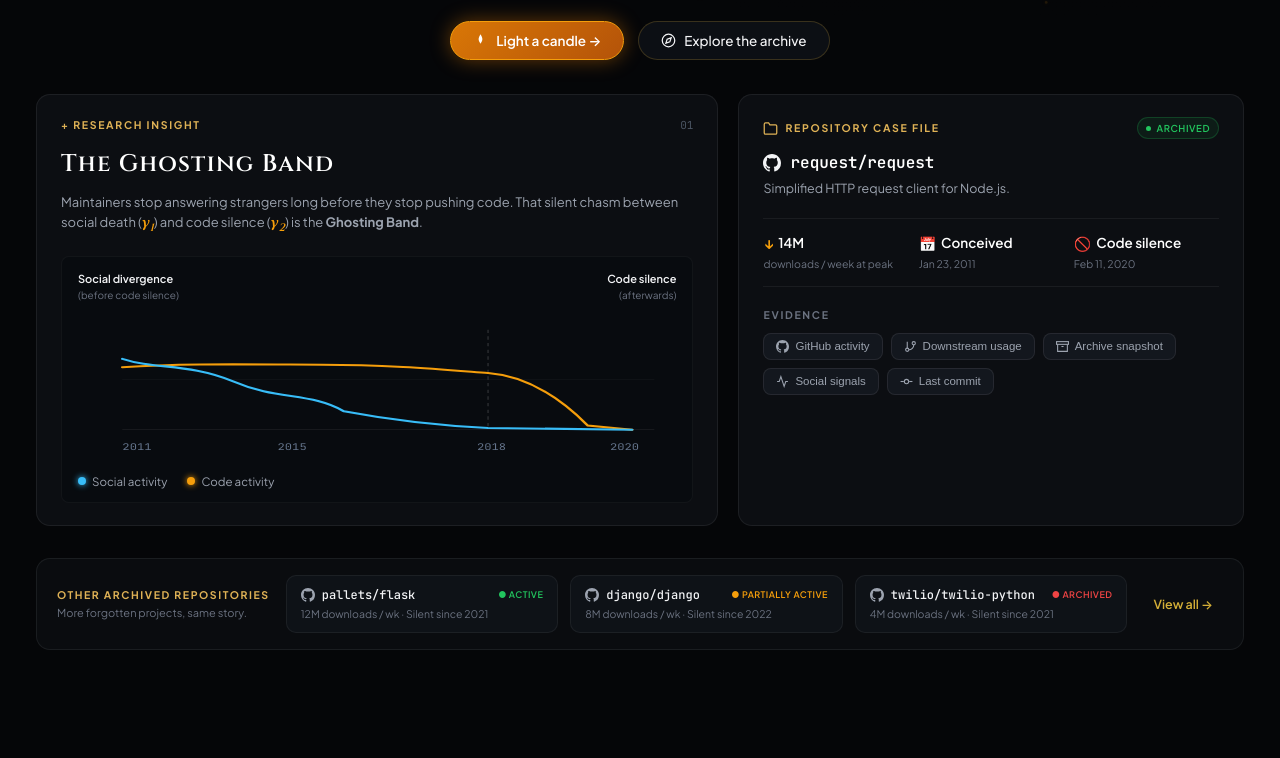
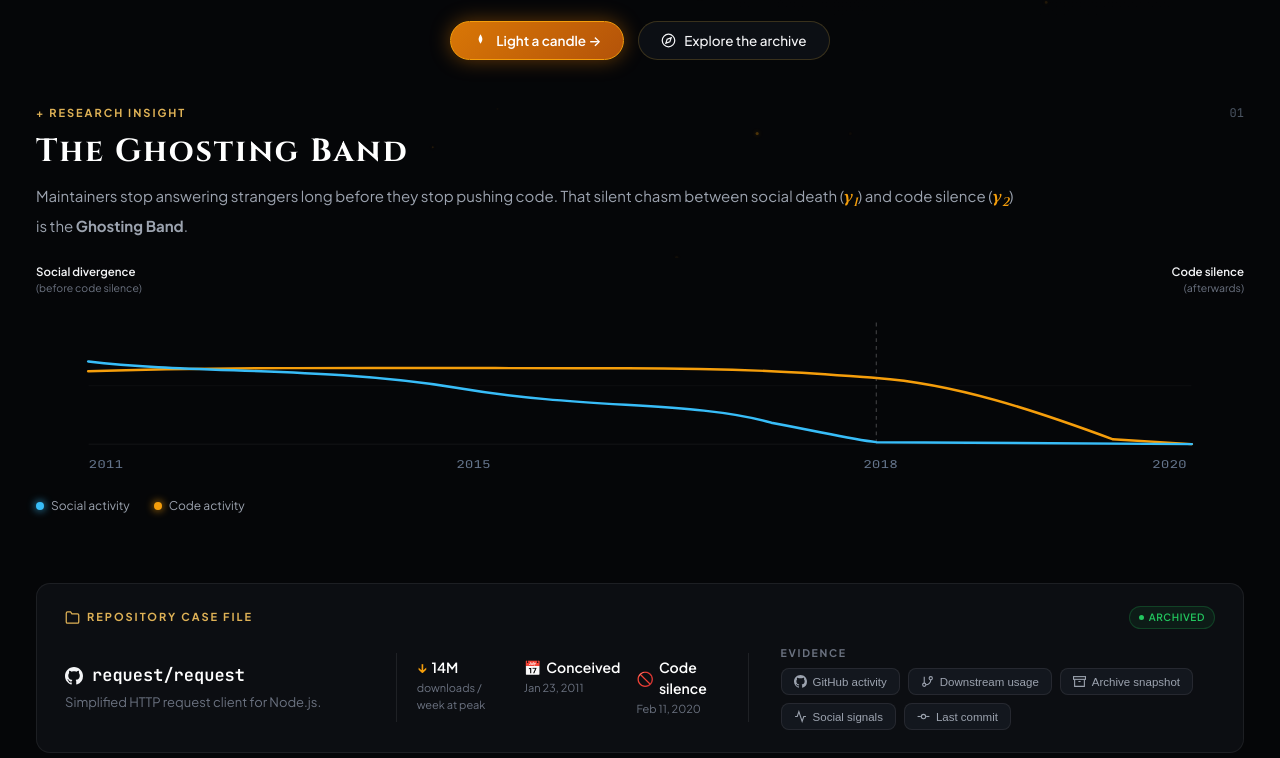
Before and after one commit to aiwithrajan/ofrenda, a plain HTML site: page altar/index.html in a window 1280 px wide. Shown: the part 542-1300 px from the top of the page. Before the commit the page ends 1240 px from the top, so only its background shows below. Drawn offline with Linux system fonts and the light colour scheme.

Commit message:
feat(ui): full-width direct research insight without container, case file positioned underneath

```diff
--- a/altar/index.html
+++ b/altar/index.html
@@ -298,24 +298,21 @@
       </div>
     </section>
 
-    <!-- Two Split Cards: Research Insight & Repository Case File -->
-    <section class="research-split-grid" aria-label="Forensic Investigation Details">
-
-      <!-- Card 1: The Ghosting Band Research Insight -->
-      <article class="glass-card insight-card">
-        <div class="card-top-meta">
+    <!-- Full-Width Direct Research Insight (No heavy container, written directly) -->
+    <section class="research-direct-section" aria-label="Forensic Research Insight">
+      <div class="direct-insight-meta">
         <span class="card-eyebrow">+ RESEARCH INSIGHT</span>
         <span class="card-index">01</span>
       </div>
 
-        <h2 class="card-title">The Ghosting Band</h2>
+      <h2 class="direct-insight-title">The Ghosting Band</h2>
 
-        <p class="card-narrative">
+      <p class="direct-insight-narrative">
         Maintainers stop answering strangers long before they stop pushing code. That silent chasm between social death (<span class="math-term">&gamma;<sub>1</sub></span>) and code silence (<span class="math-term">&gamma;<sub>2</sub></span>) is the <strong>Ghosting Band</strong>.
       </p>
 
-        <!-- Dynamic Visual Graph -->
-        <div class="chart-container">
+      <!-- Direct Full-Width Visual Graph -->
+      <div class="direct-chart-wrap">
         <div class="chart-annotation-bar">
           <div class="annot-left">
             <span class="annot-title">Social divergence</span>
@@ -327,9 +324,9 @@
           </div>
         </div>
 
-          <!-- SVG Chart Curve -->
-          <div class="svg-chart-box">
-            <svg class="ghosting-svg-chart" viewBox="0 0 540 180" preserveAspectRatio="none" aria-label="Social vs Code Activity Divergence Chart">
+        <!-- SVG Chart Curve Across Full Width -->
+        <div class="svg-chart-box direct-svg-box">
+          <svg class="ghosting-svg-chart" viewBox="0 0 920 180" preserveAspectRatio="none" aria-label="Social vs Code Activity Divergence Chart">
             <defs>
               <linearGradient id="blueGlow" x1="0" y1="0" x2="0" y2="1">
                 <stop offset="0%" stop-color="#38bdf8" stop-opacity="0.25"/>
@@ -341,28 +338,28 @@
               </linearGradient>
             </defs>
 
-              <!-- Subtle Grid & Division Line -->
-              <line x1="40" y1="140" x2="520" y2="140" stroke="rgba(255,255,255,0.08)" stroke-width="1" />
-              <line x1="40" y1="80" x2="520" y2="80" stroke="rgba(255,255,255,0.04)" stroke-width="1" />
+            <!-- Grid & Division Line -->
+            <line x1="40" y1="140" x2="880" y2="140" stroke="rgba(255,255,255,0.08)" stroke-width="1" />
+            <line x1="40" y1="80" x2="880" y2="80" stroke="rgba(255,255,255,0.04)" stroke-width="1" />
 
             <!-- Dashed Boundary Line between divergence and silence -->
-              <line x1="370" y1="20" x2="370" y2="140" stroke="rgba(255,255,255,0.18)" stroke-width="1" stroke-dasharray="4 4" />
+            <line x1="640" y1="15" x2="640" y2="140" stroke="rgba(255,255,255,0.2)" stroke-width="1" stroke-dasharray="4 4" />
 
             <!-- Yellow/Gold Code Activity Line (stays steady then plunges) -->
             <path class="chart-curve code-curve"
-                    d="M 40,65 C 100,60 160,62 220,62 C 280,62 330,68 370,72 C 400,75 430,95 460,135 L 500,140"
+                  d="M 40,65 C 160,60 300,62 450,62 C 550,62 600,68 640,72 C 700,78 760,105 820,135 L 880,140"
                   fill="none" stroke="#f59e0b" stroke-width="2.5" stroke-linecap="round" />
 
             <!-- Blue Social Activity Line (drops early 2015-2018) -->
             <path class="chart-curve social-curve"
-                    d="M 40,55 C 70,68 100,60 140,82 C 180,105 210,95 240,118 C 280,128 320,135 370,138 L 500,140"
+                  d="M 40,55 C 120,68 220,60 320,82 C 420,105 500,95 560,118 C 600,128 620,135 640,138 L 880,140"
                   fill="none" stroke="#38bdf8" stroke-width="2.5" stroke-linecap="round" />
 
             <!-- Axis Year Labels -->
             <text x="40" y="165" fill="#64748b" font-family="'JetBrains Mono', monospace" font-size="11">2011</text>
-              <text x="180" y="165" fill="#64748b" font-family="'JetBrains Mono', monospace" font-size="11">2015</text>
-              <text x="360" y="165" fill="#64748b" font-family="'JetBrains Mono', monospace" font-size="11">2018</text>
-              <text x="480" y="165" fill="#64748b" font-family="'JetBrains Mono', monospace" font-size="11">2020</text>
+            <text x="320" y="165" fill="#64748b" font-family="'JetBrains Mono', monospace" font-size="11">2015</text>
+            <text x="630" y="165" fill="#64748b" font-family="'JetBrains Mono', monospace" font-size="11">2018</text>
+            <text x="850" y="165" fill="#64748b" font-family="'JetBrains Mono', monospace" font-size="11">2020</text>
           </svg>
         </div>
 
@@ -378,9 +375,10 @@
           </div>
         </div>
       </div>
-      </article>
+    </section>
 
-      <!-- Card 2: Repository Case File -->
+    <!-- Repository Case File (Positioned underneath) -->
+    <section class="casefile-row-section" aria-label="Repository Case File">
       <article class="glass-card casefile-card">
         <div class="card-top-meta">
           <div class="casefile-title-wrap">
@@ -395,7 +393,9 @@
           </span>
         </div>
 
-        <div class="casefile-header">
+        <div class="casefile-content-grid">
+          <!-- Left Column: Repo Identity -->
+          <div class="casefile-identity">
             <div class="casefile-repo">
               <svg class="gh-icon-sm" width="18" height="18" viewBox="0 0 24 24" fill="currentColor">
                 <path d="M12 0C5.37 0 0 5.37 0 12c0 5.31 3.435 9.795 8.205 11.385.6.105.825-.255.825-.57 0-.285-.015-1.23-.015-2.235-3.015.555-3.795-.735-4.035-1.41-.135-.345-.72-1.41-1.23-1.695-.42-.225-1.02-.78-.015-.795.945-.015 1.62.87 1.845 1.23 1.08 1.815 2.805 1.305 3.495.99.105-.78.42-1.305.765-1.605-2.67-.3-5.46-1.335-5.46-5.925 0-1.305.465-2.385 1.23-3.225-.12-.3-.54-1.53.12-3.18 0 0 1.005-.315 3.3 1.23.96-.27 1.98-.405 3-.405s2.04.135 3 .405c2.295-1.56 3.3-1.23 3.3-1.23.66 1.65.24 2.88.12 3.18.765.84 1.23 1.905 1.23 3.225 0 4.605-2.805 5.625-5.475 5.925.435.375.81 1.095.81 2.22 0 1.605-.015 2.895-.015 3.3 0 .315.225.69.825.57A12.02 12.02 0 0024 12c0-6.63-5.37-12-12-12z"/>
@@ -405,7 +405,7 @@
             <p class="casefile-desc">Simplified HTTP request client for Node.js.</p>
           </div>
 
-        <!-- 3 Stat Metrics -->
+          <!-- Middle Column: 3 Stat Metrics -->
           <div class="casefile-stats-grid">
             <div class="c-stat-box">
               <div class="c-stat-top">
@@ -432,12 +432,35 @@
             </div>
           </div>
 
-        <!-- Evidence Tags -->
+          <!-- Right Column: Evidence Tags -->
           <div class="casefile-evidence-section">
             <span class="evidence-title">EVIDENCE</span>
             <div class="evidence-pills-wrap">
               <button class="evidence-pill" data-evidence="gh">
                 <svg width="13" height="13" viewBox="0 0 24 24" fill="currentColor"><path d="M12 0C5.37 0 0 5.37 0 12c0 5.31 3.435 9.795 8.205 11.385.6.105.825-.255.825-.57 0-.285-.015-1.23-.015-2.235-3.015.555-3.795-.735-4.035-1.41-.135-.345-.72-1.41-1.23-1.695-.42-.225-1.02-.78-.015-.795.945-.015 1.62.87 1.845 1.23 1.08 1.815 2.805 1.305 3.495.99.105-.78.42-1.305.765-1.605-2.67-.3-5.46-1.335-5.46-5.925 0-1.305.465-2.385 1.23-3.225-.12-.3-.54-1.53.12-3.18 0 0 1.005-.315 3.3 1.23.96-.27 1.98-.405 3-.405s2.04.135 3 .405c2.295-1.56 3.3-1.23 3.3-1.23.66 1.65.24 2.88.12 3.18.765.84 1.23 1.905 1.23 3.225 0 4.605-2.805 5.625-5.475 5.925.435.375.81 1.095.81 2.22 0 1.605-.015 2.895-.015 3.3 0 .315.225.69.825.57A12.02 12.02 0 0024 12c0-6.63-5.37-12-12-12z"/></svg>
+                GitHub activity
+              </button>
+              <button class="evidence-pill" data-evidence="downstream">
+                <svg width="13" height="13" viewBox="0 0 24 24" fill="none" stroke="currentColor" stroke-width="2"><line x1="6" y1="3" x2="6" y2="15"/><circle cx="18" cy="6" r="3"/><circle cx="6" cy="18" r="3"/><path d="M18 9a9 9 0 0 1-9 9"/></svg>
+                Downstream usage
+              </button>
+              <button class="evidence-pill" data-evidence="archive">
+                <svg width="13" height="13" viewBox="0 0 24 24" fill="none" stroke="currentColor" stroke-width="2"><polyline points="21 8 21 21 3 21 3 8"/><rect x="1" y="3" width="22" height="5"/><line x1="10" y1="12" x2="14" y2="12"/></svg>
+                Archive snapshot
+              </button>
+              <button class="evidence-pill" data-evidence="social">
+                <svg width="13" height="13" viewBox="0 0 24 24" fill="none" stroke="currentColor" stroke-width="2"><path d="M22 12h-4l-3 9L9 3l-3 9H2"/></svg>
+                Social signals
+              </button>
+              <button class="evidence-pill" data-evidence="commit">
+                <svg width="13" height="13" viewBox="0 0 24 24" fill="none" stroke="currentColor" stroke-width="2"><circle cx="12" cy="12" r="4"/><line x1="1.05" y1="12" x2="7" y2="12"/><line x1="17.01" y1="12" x2="22.96" y2="12"/></svg>
+                Last commit
+              </button>
+            </div>
+          </div>
+        </div>
+      </article>
+    </section>
               GitHub activity
             </button>
             <button class="evidence-pill" data-evidence="downstream">
--- a/altar/style.css
+++ b/altar/style.css
@@ -693,29 +693,15 @@ html, body {
 }
 
 /* ==========================================================================
-   RESEARCH SPLIT GRID
+   FULL-WIDTH DIRECT RESEARCH INSIGHT (No container box, direct layout)
    ========================================================================== */
-.research-split-grid {
-  display: grid;
-  grid-template-columns: 1.35fr 1fr;
-  gap: 20px;
-  margin-bottom: 32px;
+.research-direct-section {
+  width: 100%;
+  margin-bottom: 48px;
+  padding: 10px 0 20px;
 }
 
-.glass-card {
-  background: var(--bg-card);
-  border: 1px solid var(--border-subtle);
-  border-radius: var(--radius-card);
-  padding: 22px 24px;
-  position: relative;
-  transition: border-color 0.25s ease;
-}
-
-.glass-card:hover {
-  border-color: rgba(212, 175, 55, 0.2);
-}
-
-.card-top-meta {
+.direct-insight-meta {
   display: flex;
   align-items: center;
   justify-content: space-between;
@@ -723,33 +709,34 @@ html, body {
 }
 
 .card-eyebrow {
-  font-size: 10.5px;
+  font-size: 11px;
   font-weight: 700;
-  letter-spacing: 0.16em;
+  letter-spacing: 0.18em;
   color: #dfb256;
 }
 
 .card-index {
   font-family: var(--font-mono);
-  font-size: 11px;
+  font-size: 12px;
   color: var(--text-dark);
 }
 
-/* Insight Card Specifics */
-.insight-card .card-title {
+.direct-insight-title {
   font-family: var(--font-serif);
-  font-size: 24px;
-  font-weight: 600;
+  font-size: 32px;
+  font-weight: 700;
   color: var(--text-white);
-  letter-spacing: 0.05em;
-  margin-bottom: 10px;
+  letter-spacing: 0.06em;
+  line-height: 1.15;
+  margin-bottom: 12px;
 }
 
-.card-narrative {
-  font-size: 13px;
+.direct-insight-narrative {
+  font-size: 15px;
   color: var(--text-secondary);
-  line-height: 1.6;
-  margin-bottom: 20px;
+  line-height: 1.7;
+  max-width: 980px;
+  margin-bottom: 24px;
 }
 
 .math-term {
@@ -759,18 +746,18 @@ html, body {
   font-weight: 600;
 }
 
-.chart-container {
-  background: rgba(8, 10, 14, 0.6);
-  border: 1px solid rgba(255, 255, 255, 0.04);
-  border-radius: var(--radius-sm);
-  padding: 14px 16px 12px;
+/* Direct Visual Graph (Borderless, Transparent) */
+.direct-chart-wrap {
+  width: 100%;
+  background: transparent;
+  padding: 0;
 }
 
 .chart-annotation-bar {
   display: flex;
   justify-content: space-between;
-  margin-bottom: 10px;
-  font-size: 11px;
+  margin-bottom: 12px;
+  font-size: 11.5px;
 }
 
 .annot-title {
@@ -781,7 +768,7 @@ html, body {
 
 .annot-sub {
   display: block;
-  font-size: 10px;
+  font-size: 10.5px;
   color: var(--text-muted);
 }
 
@@ -789,9 +776,9 @@ html, body {
   text-align: right;
 }
 
-.svg-chart-box {
+.direct-svg-box {
   width: 100%;
-  height: 150px;
+  height: 175px;
 }
 
 .ghosting-svg-chart {
@@ -810,14 +797,14 @@ html, body {
 .chart-legend {
   display: flex;
   align-items: center;
-  gap: 20px;
-  margin-top: 10px;
+  gap: 24px;
+  margin-top: 14px;
 }
 
 .legend-item {
   display: flex;
   align-items: center;
-  gap: 6px;
+  gap: 7px;
 }
 
 .legend-dot {
@@ -828,20 +815,46 @@ html, body {
 
 .dot-blue {
   background: var(--accent-cyan);
-  box-shadow: 0 0 6px var(--accent-cyan);
+  box-shadow: 0 0 8px var(--accent-cyan);
 }
 
 .dot-amber {
   background: var(--accent-gold-bright);
-  box-shadow: 0 0 6px var(--accent-gold-bright);
+  box-shadow: 0 0 8px var(--accent-gold-bright);
 }
 
 .legend-label {
-  font-size: 11.5px;
+  font-size: 12px;
   color: var(--text-secondary);
 }
 
-/* Case File Card Specifics */
+/* ==========================================================================
+   REPOSITORY CASE FILE (Positioned Underneath)
+   ========================================================================== */
+.casefile-row-section {
+  width: 100%;
+  margin-bottom: 36px;
+}
+
+.casefile-card {
+  background: var(--bg-card);
+  border: 1px solid var(--border-subtle);
+  border-radius: var(--radius-card);
+  padding: 22px 28px;
+  transition: border-color 0.25s ease;
+}
+
+.casefile-card:hover {
+  border-color: rgba(212, 175, 55, 0.25);
+}
+
+.card-top-meta {
+  display: flex;
+  align-items: center;
+  justify-content: space-between;
+  margin-bottom: 16px;
+}
+
 .casefile-title-wrap {
   display: flex;
   align-items: center;
@@ -853,12 +866,12 @@ html, body {
   display: inline-flex;
   align-items: center;
   gap: 5px;
-  padding: 3px 8px;
+  padding: 3px 9px;
   background: rgba(34, 197, 94, 0.08);
   border: 1px solid rgba(34, 197, 94, 0.22);
   border-radius: var(--radius-pill);
   color: var(--accent-emerald);
-  font-size: 9.5px;
+  font-size: 10px;
   font-weight: 600;
   letter-spacing: 0.06em;
 }
@@ -870,37 +883,45 @@ html, body {
   background: var(--accent-emerald);
 }
 
-.casefile-header {
-  margin-bottom: 20px;
+/* 3-Column Content Layout */
+.casefile-content-grid {
+  display: grid;
+  grid-template-columns: 1.1fr 1.3fr 1.6fr;
+  gap: 32px;
+  align-items: center;
+}
+
+.casefile-identity {
+  display: flex;
+  flex-direction: column;
+  gap: 4px;
 }
 
 .casefile-repo {
   display: flex;
   align-items: center;
   gap: 9px;
-  margin-bottom: 4px;
 }
 
 .casefile-repo-name {
   font-family: var(--font-mono);
-  font-size: 16px;
+  font-size: 17px;
   font-weight: 600;
   color: var(--text-white);
 }
 
 .casefile-desc {
-  font-size: 12.5px;
-  color: var(--text-secondary);
+  font-size: 13px;
+  color: var(--text-muted);
 }
 
 .casefile-stats-grid {
   display: grid;
   grid-template-columns: repeat(3, 1fr);
-  gap: 10px;
-  padding: 14px 0;
-  border-top: 1px solid rgba(255, 255, 255, 0.06);
-  border-bottom: 1px solid rgba(255, 255, 255, 0.06);
-  margin-bottom: 20px;
+  gap: 16px;
+  padding: 4px 20px;
+  border-left: 1px solid rgba(255, 255, 255, 0.08);
+  border-right: 1px solid rgba(255, 255, 255, 0.08);
 }
 
 .c-stat-box {
@@ -921,20 +942,20 @@ html, body {
 }
 
 .c-stat-val {
-  font-size: 13.5px;
+  font-size: 14px;
   font-weight: 600;
   color: var(--text-white);
 }
 
 .c-stat-sub {
-  font-size: 10.5px;
+  font-size: 11px;
   color: var(--text-muted);
 }
 
 .casefile-evidence-section {
   display: flex;
   flex-direction: column;
-  gap: 10px;
+  gap: 8px;
 }
 
 .evidence-title {
@@ -969,6 +990,20 @@ html, body {
   background: rgba(30, 36, 48, 0.95);
   border-color: var(--accent-gold);
   color: var(--text-white);
+}
+
+@media (max-width: 980px) {
+  .casefile-content-grid {
+    grid-template-columns: 1fr;
+    gap: 20px;
+  }
+  .casefile-stats-grid {
+    border-left: none;
+    border-right: none;
+    border-top: 1px solid rgba(255, 255, 255, 0.08);
+    border-bottom: 1px solid rgba(255, 255, 255, 0.08);
+    padding: 14px 0;
+  }
 }
 
 /* ==========================================================================
```
Lines whose indentation alone changed are shown as unchanged.
